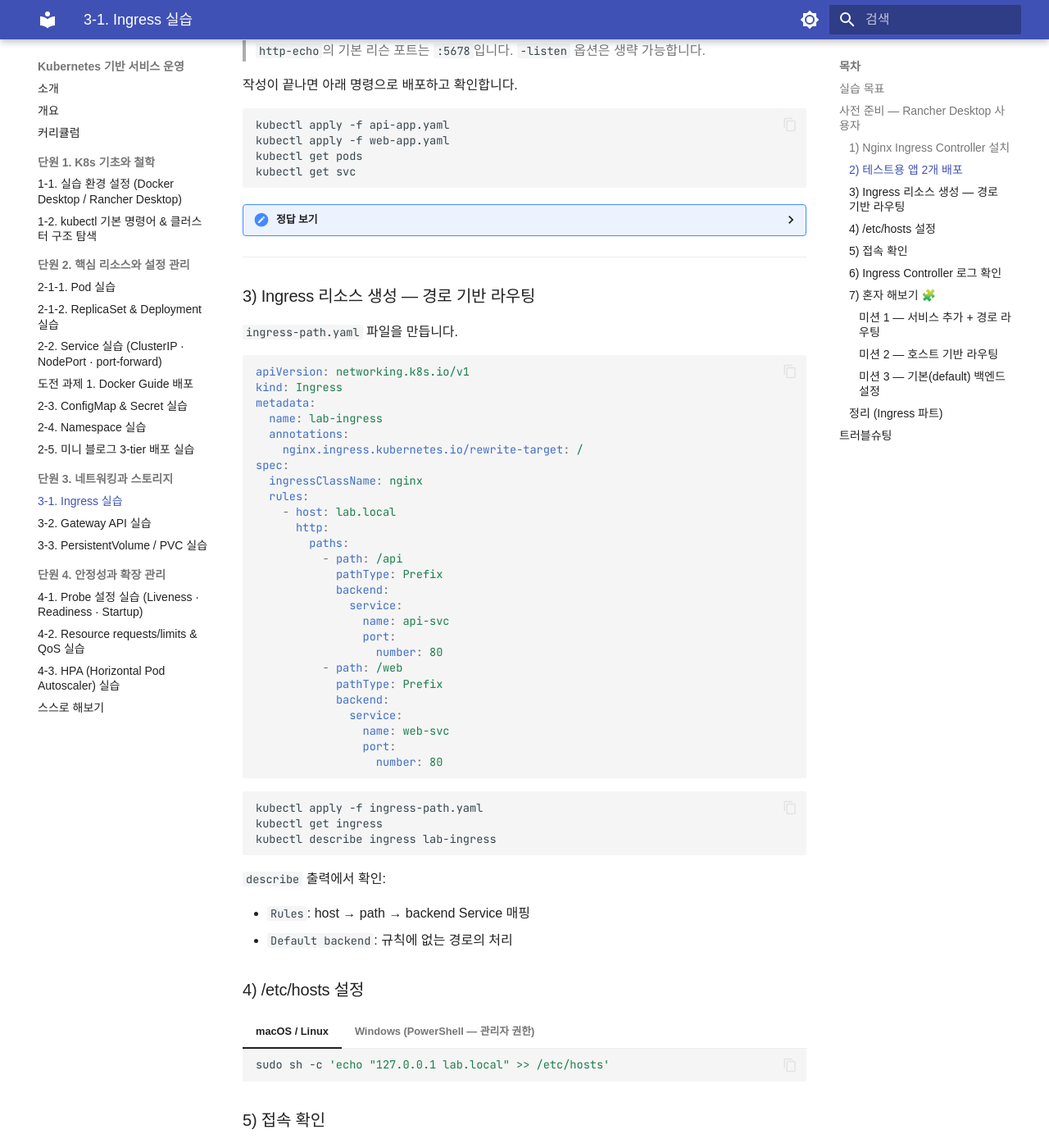
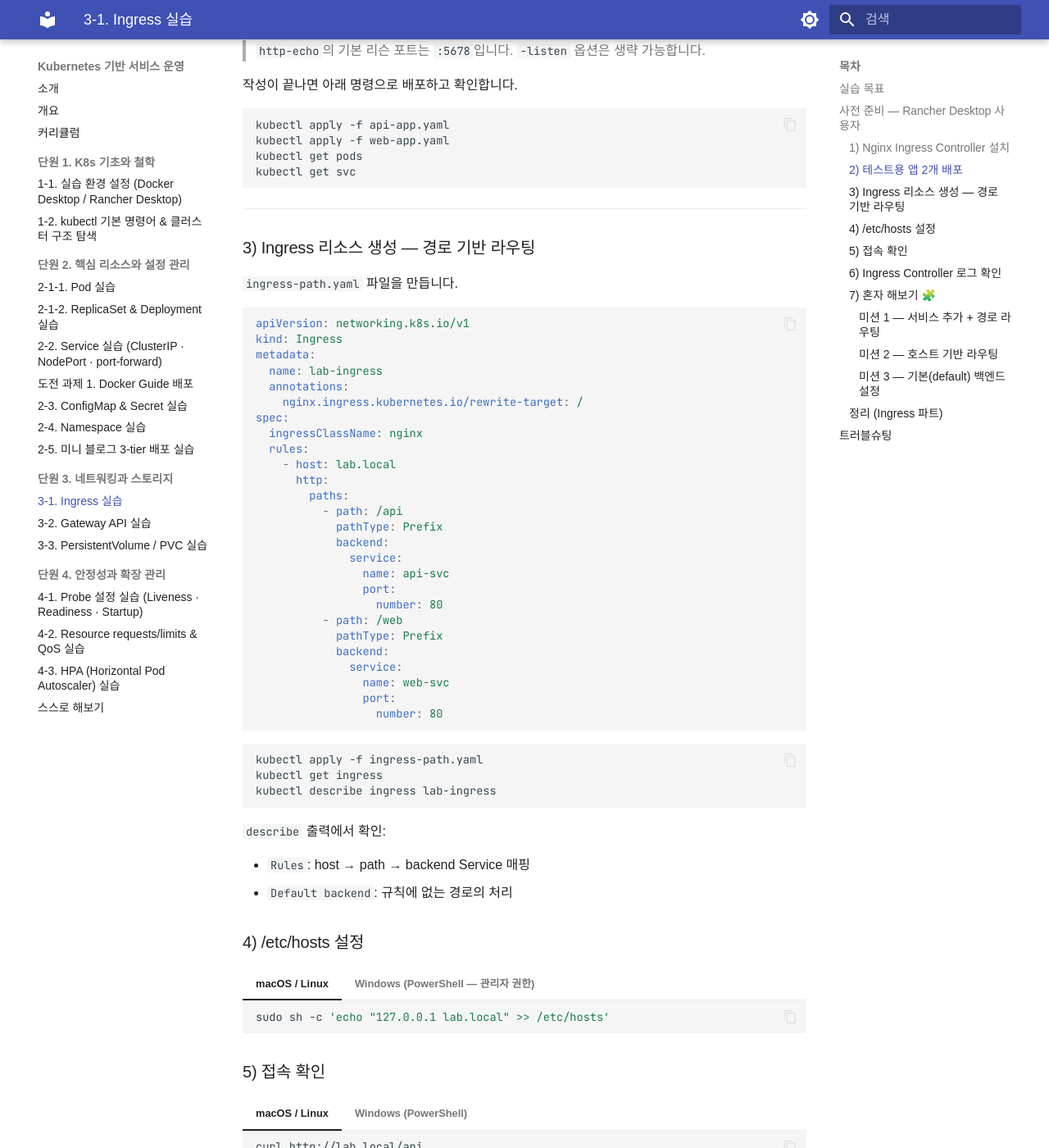
Before and after one commit to skilleat-labs/docker-k8s-labs, an MkDocs documentation site: the page built from docs/modules/module10/3-1.md, in a window 1280 px wide and 1400 px high, scrolled down 2532 px. Shown: the whole window at 82% size. Built offline with MkDocs 1.6.1 and Material for MkDocs 9.7.7, drawn with Linux system fonts in a browser that asks for light colours; some web fonts are replaced; part of the change alters nothing that is shown.

Commit message:
docs: 3-1 정답 보기 제거
Co-Authored-By: Claude Sonnet 4.6 <noreply@anthropic.com>

````diff
--- a/docs/modules/module10/3-1.md
+++ b/docs/modules/module10/3-1.md
@@ -122,85 +122,6 @@ kubectl apply -f web-app.yaml
 kubectl get pods
 kubectl get svc
 ```
-
-<details>
-<summary>정답 보기</summary>
-
-**`api-app.yaml`**
-
-```yaml
-apiVersion: apps/v1
-kind: Deployment
-metadata:
-  name: api-app
-spec:
-  replicas: 1
-  selector:
-    matchLabels:
-      app: api-app
-  template:
-    metadata:
-      labels:
-        app: api-app
-    spec:
-      containers:
-        - name: app
-          image: hashicorp/http-echo:latest
-          args:
-            - "-text=Hello from API service"
-          ports:
-            - containerPort: 5678
----
-apiVersion: v1
-kind: Service
-metadata:
-  name: api-svc
-spec:
-  selector:
-    app: api-app
-  ports:
-    - port: 80
-      targetPort: 5678
-```
-
-**`web-app.yaml`**
-
-```yaml
-apiVersion: apps/v1
-kind: Deployment
-metadata:
-  name: web-app
-spec:
-  replicas: 1
-  selector:
-    matchLabels:
-      app: web-app
-  template:
-    metadata:
-      labels:
-        app: web-app
-    spec:
-      containers:
-        - name: app
-          image: hashicorp/http-echo:latest
-          args:
-            - "-text=Hello from Web service"
-          ports:
-            - containerPort: 5678
----
-apiVersion: v1
-kind: Service
-metadata:
-  name: web-svc
-spec:
-  selector:
-    app: web-app
-  ports:
-    - port: 80
-      targetPort: 5678
-```
-
-</details>
 
 ---
 
````
